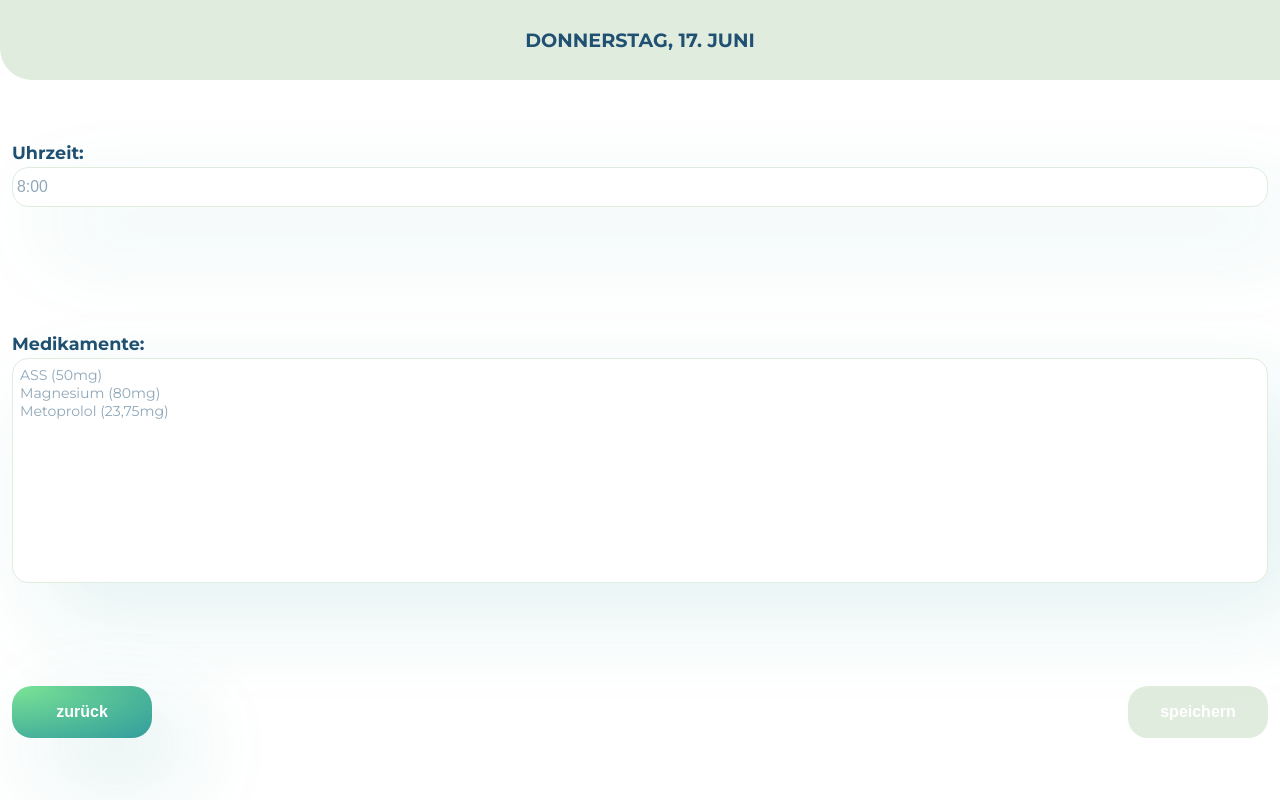
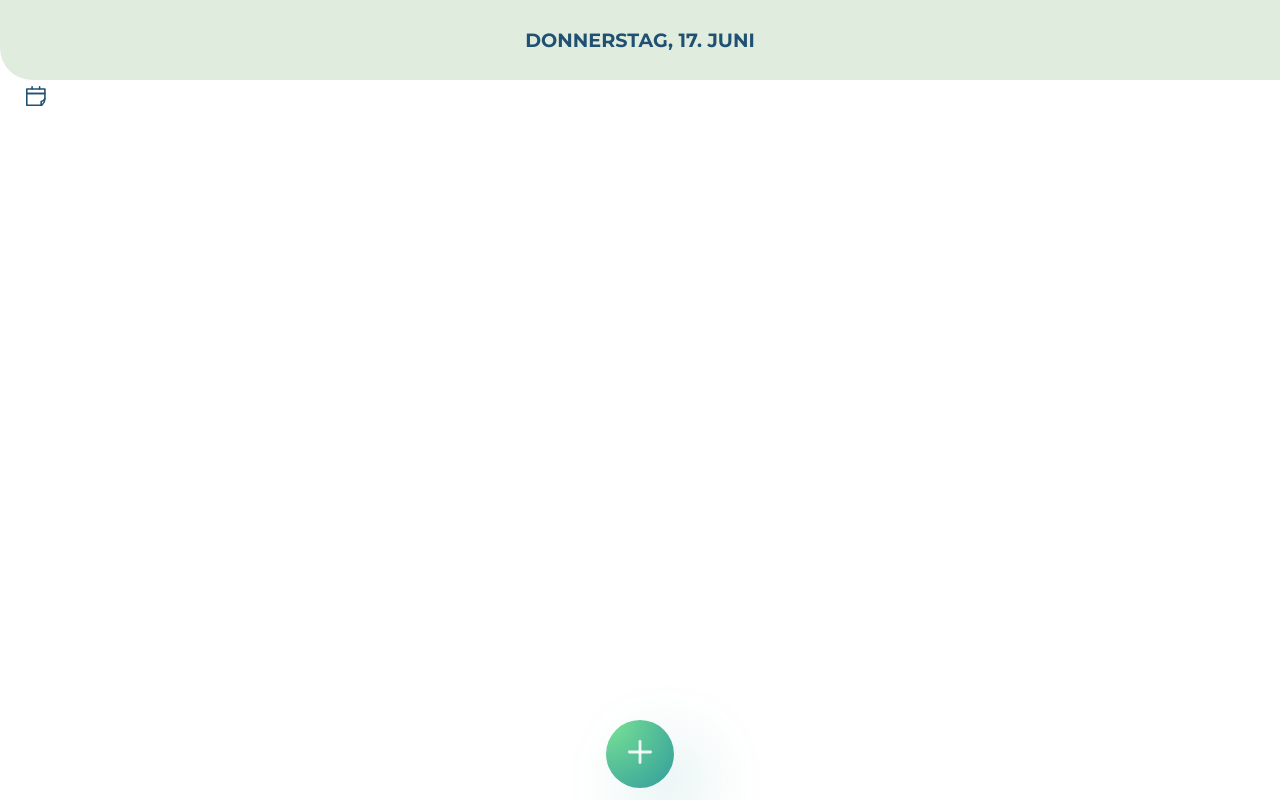
Before and after one commit to anniviz/capstone-project, a React (Create React App) app: page /medications in a window 1280 px wide. Built offline with nearby package versions, Linux system fonts and the light colour scheme.

Commit message:
Implement react-router to the App

```diff
--- a/src/App.js
+++ b/src/App.js
@@ -1,11 +1,11 @@
 import { useState } from 'react'
+import { Redirect, Route, Switch } from 'react-router-dom'
 import useMedications from './hooks/useMedications'
 import FormPage from './pages/FormPage'
 import MedicationPage from './pages/MedicationPage'
 import createDateString from './services/createDayString'
 
 export default function App() {
-  const [activePage, setActivePage] = useState('medication')
   const today = new Date()
   const [selectedDay, setSelectedDay] = useState(today)
   const selectedDayString = createDateString(selectedDay)
@@ -20,14 +20,16 @@ export default function App() {
     setCopyToDay,
     saveCopy,
     toggleMedicationCheck,
-  } = useMedications(setActivePage, selectedDayString)
+  } = useMedications(selectedDayString)
 
   return (
-    <>
-      {activePage === 'medication' && (
+    <Switch>
+      <Route exact path="/">
+        <Redirect to="/medications" />
+      </Route>
+      <Route exact path="/medications">
         <MedicationPage
           medications={activeMedications}
-          setActivePage={setActivePage}
           setMedicationToEditId={setMedicationToEditId}
           selectedDay={selectedDay}
           setSelectedDay={setSelectedDay}
@@ -37,22 +39,16 @@ export default function App() {
           saveCopy={saveCopy}
           toggleMedicationCheck={toggleMedicationCheck}
         />
-      )}
-      {activePage === 'form' && (
+      </Route>
+      <Route path="/medications/form">
         <FormPage
           medications={activeMedications}
-          onNavigate={handleActivePage}
-          setActivePage={setActivePage}
           onSubmit={handleSubmit}
           medicationToEditId={medicationToEditId}
           setMedicationToEditId={setMedicationToEditId}
           selectedDay={selectedDay}
         />
-      )}
-    </>
+      </Route>
+    </Switch>
   )
-
-  function handleActivePage(page) {
-    setActivePage(page)
-  }
 }
--- a/src/hooks/useMedications.js
+++ b/src/hooks/useMedications.js
@@ -4,14 +4,13 @@ import produce from 'immer'
 import { loadFromLocal, saveToLocal } from '../utils/localStorage'
 import createDateString from '../services/createDayString'
 
-export default function useMedications(setActivePage, selectedDayString) {
+export default function useMedications(selectedDayString) {
   const [medicationsDiary, updateMedicationsDiary] = useImmer(
     loadFromLocal('medicationsDiary') ?? []
   )
 
   useEffect(() => {
     saveToLocal('medicationsDiary', medicationsDiary)
-    medicationsDiary.length === 0 && setActivePage('form')
     // eslint-disable-next-line react-hooks/exhaustive-deps
   }, [medicationsDiary])
 
--- a/src/pages/FormPage.js
+++ b/src/pages/FormPage.js
@@ -1,4 +1,5 @@
 import PropTypes from 'prop-types'
+import { useHistory } from 'react-router-dom'
 import styled from 'styled-components/macro'
 import { v4 as uuidv4 } from 'uuid'
 import Button from '../components/buttons/Button'
@@ -7,8 +8,7 @@ import useFormValidation from '../hooks/useFormValidation'
 import useMedicationGroup from '../hooks/useMedicationGroup'
 
 FormPage.propTypes = {
-  onSubmit: PropTypes.func,
-  onNavigate: PropTypes.func,
+  onSubmit: PropTypes.func.isRequired,
   medications: PropTypes.arrayOf(
     PropTypes.shape({
       id: PropTypes.string,
@@ -19,17 +19,14 @@ FormPage.propTypes = {
     })
   ),
   selectedDay: PropTypes.instanceOf(Date),
-  setActivePage: PropTypes.func,
   medicationToEditId: PropTypes.string,
-  setMedicationToEditId: PropTypes.func,
+  setMedicationToEditId: PropTypes.func.isRequired,
 }
 
 export default function FormPage({
   onSubmit,
-  onNavigate,
   medications,
   selectedDay,
-  setActivePage,
   medicationToEditId,
   setMedicationToEditId,
 }) {
@@ -44,6 +41,8 @@ export default function FormPage({
     setIsTimeValid,
     validateTime,
   } = useFormValidation(medGroupInputs)
+
+  const { history } = useHistory()
 
   return (
     <Grid>
@@ -124,12 +123,13 @@ export default function FormPage({
       onSubmit({ id: uuidv4(), time: time.value, meds: medsArrayWithId })
     }
     setMedicationToEditId(null)
-    setActivePage('medication')
+    history('/medications')
+    // setActivePage('medication')
   }
 
   function handleBackClick() {
     setMedicationToEditId(null)
-    onNavigate('medication')
+    history('/medications')
   }
 
   function handleChange(event) {
--- a/src/pages/MedicationPage.js
+++ b/src/pages/MedicationPage.js
@@ -4,6 +4,7 @@ import { useState } from 'react'
 import DayPicker from 'react-day-picker'
 import 'react-day-picker/lib/style.css'
 import MomentLocaleUtils from 'react-day-picker/moment'
+import { useHistory } from 'react-router-dom'
 import styled from 'styled-components/macro'
 import AddButton from '../components/buttons/AddButton'
 import Button from '../components/buttons/Button'
@@ -25,7 +26,6 @@ MedicationPage.propTypes = {
       check: PropTypes.bool,
     })
   ),
-  setActivePage: PropTypes.func.isRequired,
   deleteSingleMedication: PropTypes.func.isRequired,
   setMedicationToEditId: PropTypes.func.isRequired,
   selectedDay: PropTypes.instanceOf(Date),
@@ -38,7 +38,6 @@ MedicationPage.propTypes = {
 
 export default function MedicationPage({
   medications,
-  setActivePage,
   deleteSingleMedication,
   setMedicationToEditId,
   selectedDay,
@@ -61,6 +60,8 @@ export default function MedicationPage({
   const modifiers = {
     copyFromDay: selectedDay,
   }
+
+  const { history } = useHistory()
 
   return (
     <Grid showCalendar={showCalendar}>
@@ -130,7 +131,7 @@ export default function MedicationPage({
           />
         ))}
       </Flexbox>
-      <AddButton onClick={() => setActivePage('form')} />
+      <AddButton onClick={() => history('/medications/form')} />
     </Grid>
   )
 
@@ -146,7 +147,7 @@ export default function MedicationPage({
 
   function handleEditClick(id) {
     setMedicationToEditId(id)
-    setActivePage('form')
+    history('/medications/form')
   }
 
   function handleCopyClick() {
```
